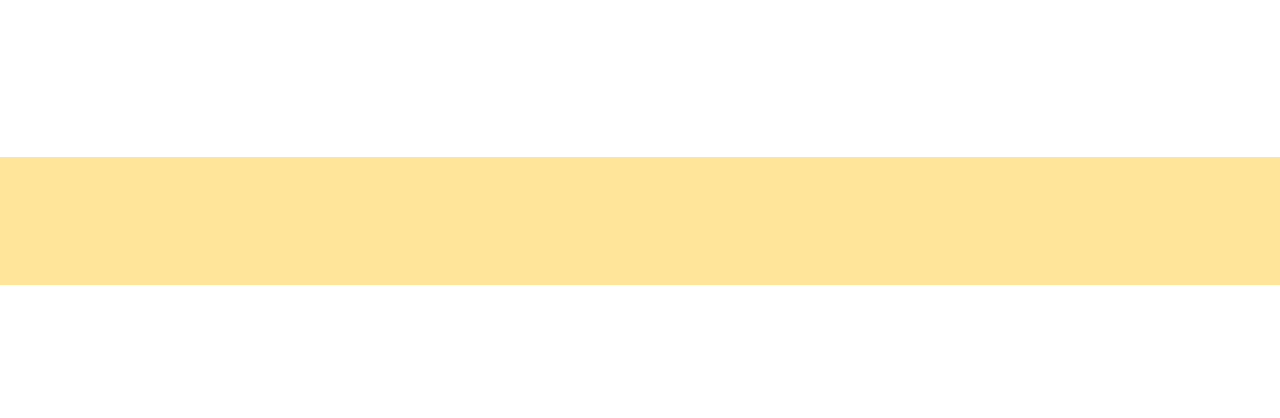
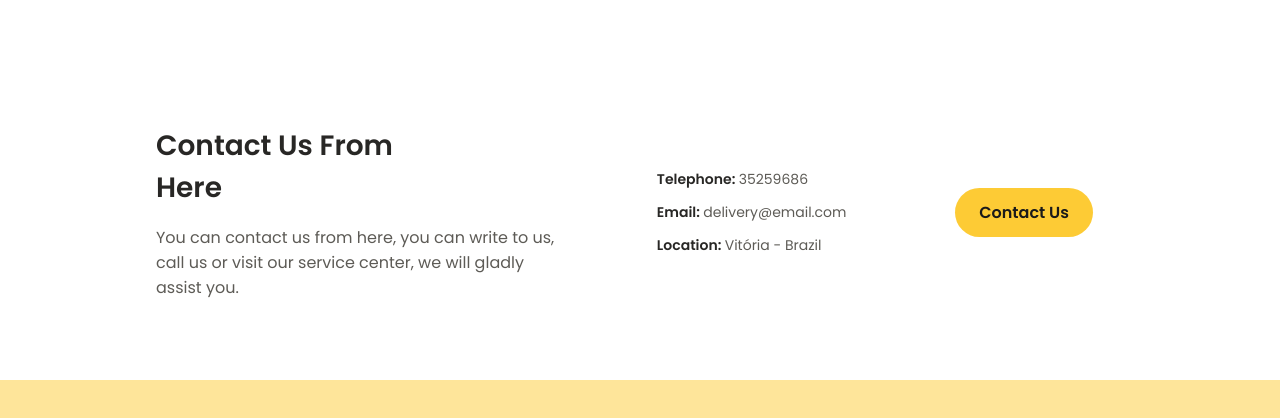
Before and after one commit to rafaelpontes14/Website-Delivery, a plain HTML site: page index.html in a window 1280 px wide. Shown: the part 2598-3016 px from the top of the page. Before the commit the page ends 2883 px from the top, so only its background shows below. Drawn offline with nearby package versions, Linux system fonts and the light colour scheme.

Commit message:
version3

```diff
--- a/index.html
+++ b/index.html
@@ -2007,7 +2007,22 @@
 
             <!--=============== CONTACT US ===============-->
             <section class="contact section container" id="contact">
-
+                <div class="contact__container grid">
+                    <div class="contact__content">
+                        <h2 class="section__title-center">Contact Us From <br> Here</h2>
+                        <p class="contact__description">You can contact us from here, you can write to us,
+                            call us or visit our service center, we will gladly assist you.</p>
+                    </div>
+                    <ul class="contact__content grid">
+                        <li class="contact__address">Telephone: <span class="contact__information">35259686</span></li>
+                        <li class="contact__address">Email: <span class="contact__information">delivery@email.com</span></li>
+                        <li class="contact__address">Location: <span class="contact__information">Vitória - Brazil</span></li>
+                    </ul>
+
+                    <div class="contact__content">
+                        <a href="#" class="button">Contact Us</a>
+                    </div>
+                </div>
             </section>
         </main>
 
```
